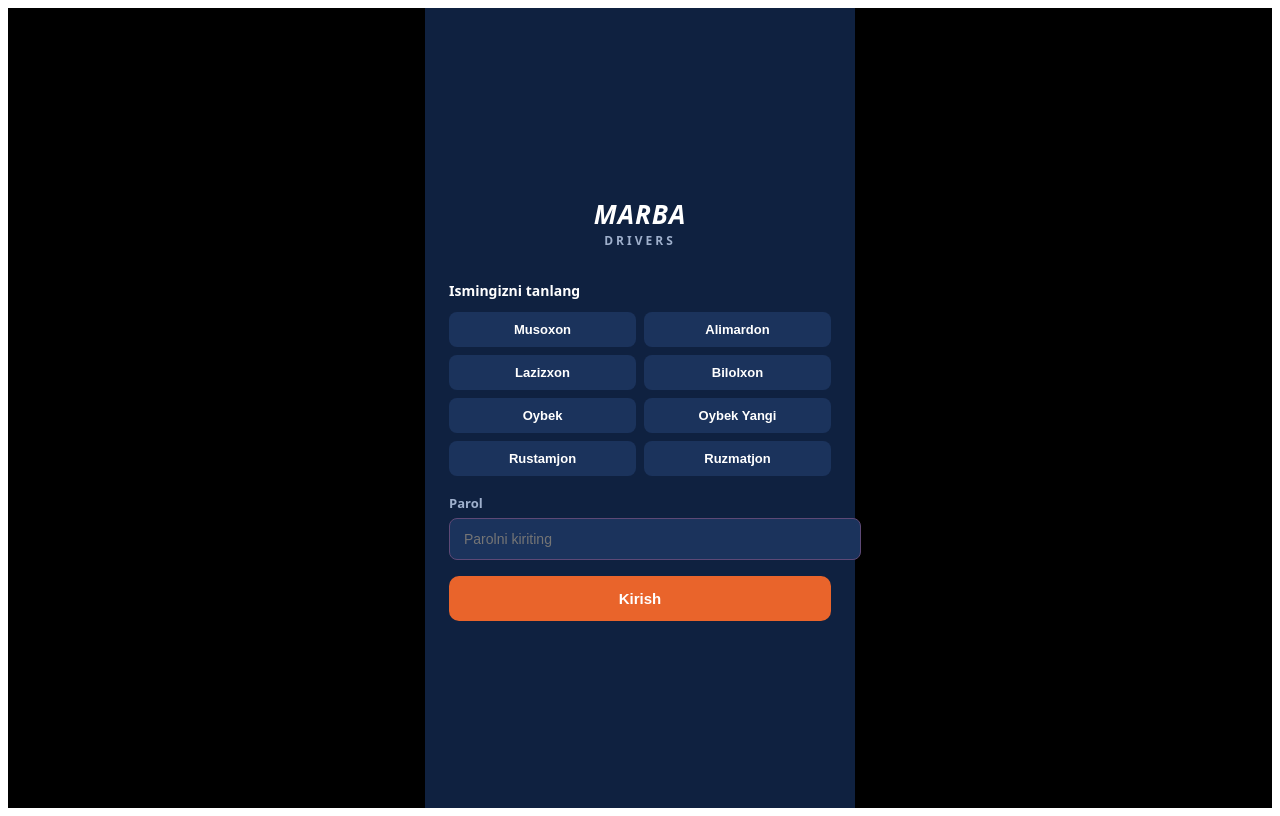
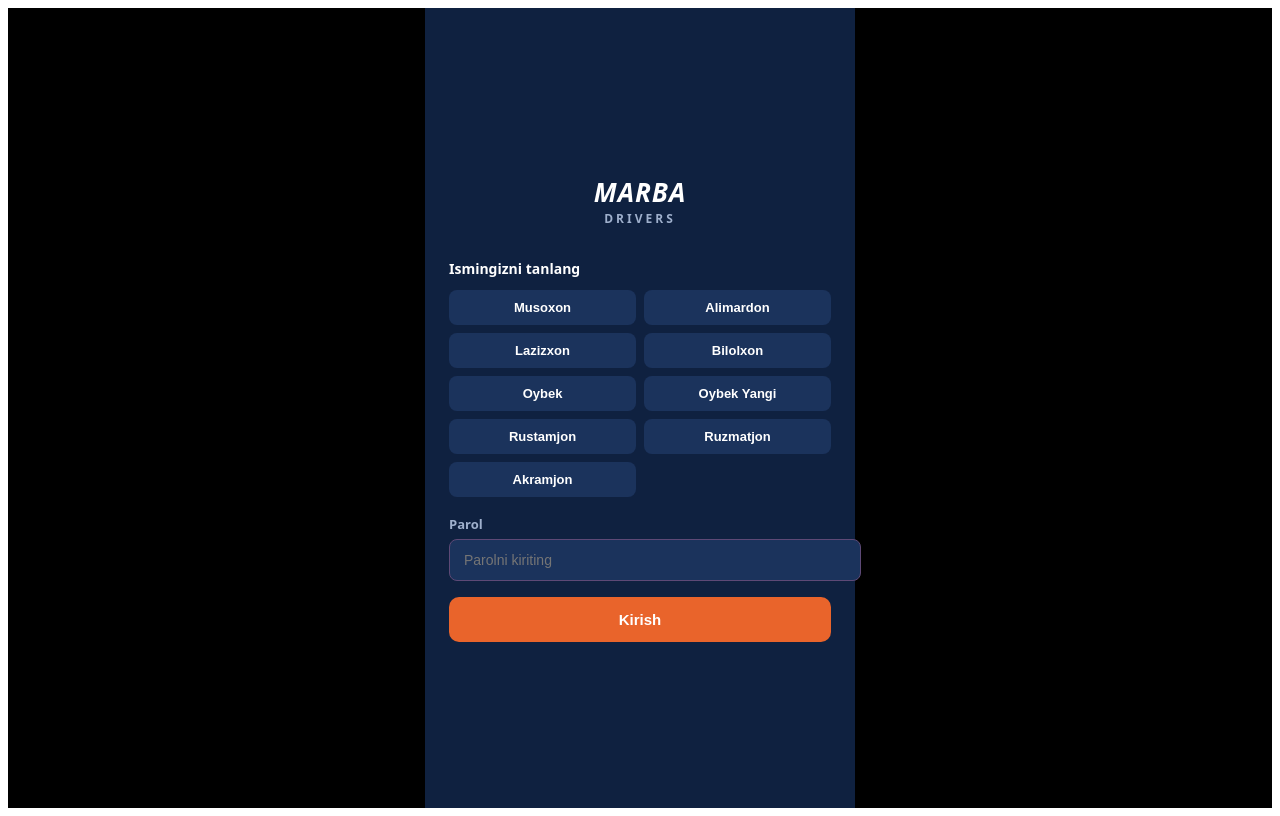
Before and after one commit to abubakrmarba/marbadrivers, a React (Vite) app: page / in a window 1280 px wide. Built offline with nearby package versions, Linux system fonts and the light colour scheme.

Commit message:
akramjon qoshildi

```diff
--- a/src/App.jsx
+++ b/src/App.jsx
@@ -6,7 +6,7 @@ const DARK_BLUE = "#0F2140";
 const DARK_BLUE_LIGHT = "#1B335C";
 const PURPLE_BORDER = "#5D4976";
 
-const DRIVER_NAMES = ["Musoxon", "Alimardon", "Lazizxon", "Bilolxon", "Oybek", "Oybek Yangi", "Rustamjon", "Ruzmatjon"];
+ const DRIVER_NAMES = ["Musoxon", "Alimardon", "Lazizxon", "Bilolxon", "Oybek", "Oybek Yangi", "Rustamjon", "Ruzmatjon", "Akramjon"];
 
 const ZONE_PROVINCES = {
   "Vodiy": ["Farg'ona", "Andijon", "Namangan"],
```
